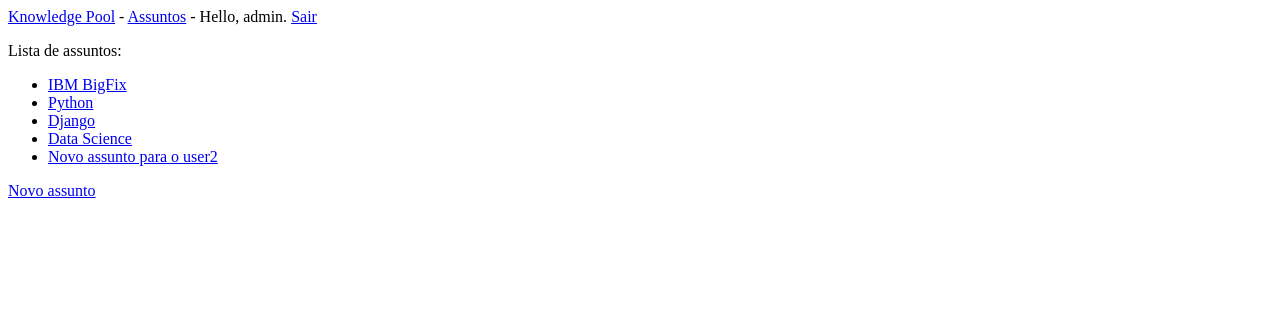
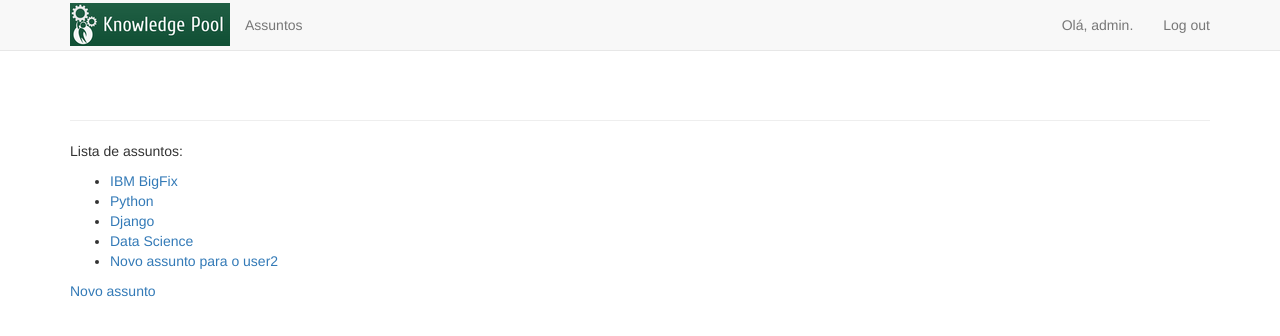
Before and after one commit to tv-nieri/knowledge_pool, a Django app: page /assuntos in a window 1280 px wide. Shown: the top 336 px of the page. Run offline with Django 3.2, Linux system fonts and the light colour scheme; a user stored in the database is signed in; data comes from the database, SQL or seed files in the repository; both versions use the stored data as it was after the commit; some libraries are stand-ins or nearby versions.

Commit message:
Add style to the home page

```diff
--- a/core/settings.py
+++ b/core/settings.py
@@ -38,7 +38,7 @@ INSTALLED_APPS = [
     'django.contrib.messages',
     'django.contrib.staticfiles',
 
-    #Minhas apps
+    # Minhas apps
     'knowledge_pool',
     'users',
 
--- a/knowledge_pool/forms.py
+++ b/knowledge_pool/forms.py
@@ -3,6 +3,7 @@
 from django import forms
 
 from .models import Assunto, Entrada
+
 
 class AssuntoForm(forms.ModelForm):
     """ Classe que define um form para o modelo Assunto """
--- a/knowledge_pool/models.py
+++ b/knowledge_pool/models.py
@@ -1,6 +1,7 @@
 """ Models da app Knowledge_Pool"""
 from django.db import models
 from django.contrib.auth.models import User
+
 
 class Assunto(models.Model):
     """ Classe que represneta uma assunto """
@@ -11,6 +12,7 @@ class Assunto(models.Model):
     def __str__(self):
         """ Devolve o titulo do assunto """
         return self.titulo
+
 
 class Entrada(models.Model):
     """ Classe que define uma entrada sobre um assunto """
--- /dev/null
+++ b/knowledge_pool/static/knowledge_pool/style.css
@@ -0,0 +1,3 @@
+.navbar-header img {
+    margin-top: 3px;
+}
--- a/knowledge_pool/templates/knowledge_pool/base.html
+++ b/knowledge_pool/templates/knowledge_pool/base.html
@@ -1,13 +1,70 @@
-<p>
-  <a href="{% url 'knowledge_pool:index' %}">Knowledge Pool</a> -
-  <a href="{% url 'knowledge_pool:assuntos' %}">Assuntos</a> -
-  {% if user.is_authenticated %}
-    Hello, {{ user.username }}.
-    <a href="{% url 'users:logout' %}">Sair</a>
-  {% else %}
-    <a href="{% url 'users:register' %}">Cadastro</a> -
-    <a href="{% url 'users:login' %}">Entrar</a>
-  {% endif %}
-</p>
+{% load bootstrap3 %}
+{% load static %}
 
-{% block content %}{% endblock content%}
+<!DOCTYPE html>
+<html lang="en">
+    <head>
+        <meta charset="utf-8">
+        <meta http-equiv="X-UA-Compatible" content="IE=edge">
+        <meta name="viewport" content="width=device-width, initial-scale=1">
+
+        {% if user.is_authenticated %}
+            <title>Knowledge Pool | {{ user.username }}</title>
+        {% else %}
+            <title>Knowledge Pool</title>
+        {% endif %}
+
+        {% bootstrap_css %}
+        {% bootstrap_javascript %}
+        <link href="{% static "knowledge_pool/style.css" %}" rel="stylesheet">
+
+    </head>
+    <body>
+        <!-- Static Navbar -->
+        <nav class="navbar navbar-default navbar-static-top">
+            <div class="container">
+                <div class="navbar-header">
+                    <button type="button" class="navbar-toggle collapsed"
+                        data-toggle="collapse" data-target="#navbar"
+                        aria-expanded="false" aria-controls="navbar">
+                    </button>
+                    <!--navbar-brand removido da classe do link-->
+                    <a class="" href="{% url 'knowledge_pool:index' %}">
+                        <img src="{% static "knowledge_pool/logo.jpg" %}" alt="Knowledge Pool"/>
+                    </a>
+                </div>
+
+                <div id="navbar" class="navbar-collapse collapse">
+                    <ul class="nav navbar-nav">
+                        <li>
+                            <a href="{% url 'knowledge_pool:assuntos' %}">Assuntos</a>
+                        </li>
+                    </ul>
+
+                    <ul class="nav navbar-nav navbar-right">
+                        {% if user.is_authenticated %}
+                            <li><a>Olá, {{ user.username }}.</a></li>
+                            <li><a href="{% url 'users:logout' %}">Log out</a></li>
+                        {% else %}
+                            <li><a href="{% url 'users:register' %}">Cadastro</a></li>
+                            <li><a href="{% url 'users:login' %}">Log in</a></li>
+                        {% endif %}
+                    </ul>
+                </div><!-- /.nav collapse -->
+            </div>
+        </nav>
+
+        <div class="container">
+            <div class="page-header">
+                {% block header %}
+
+                {% endblock header %}
+            </div>
+            <div>
+                {% block content %}
+
+                {% endblock content %}
+            </div>
+        </div> <!-- /container -->
+    </body>
+</html>
```
Also changed, not shown: knowledge_pool/templates/knowledge_pool/index.html (+19 -3 lines), knowledge_pool/urls.py (+5 -3 lines), knowledge_pool/views.py (+8 -5 lines), users/templates/users/login.html (+11 -7 lines), db.sqlite3, knowledge_pool/static/knowledge_pool/logo.jpg (added).
